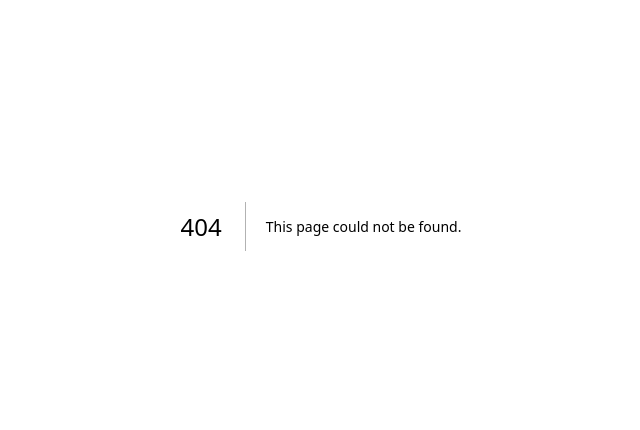
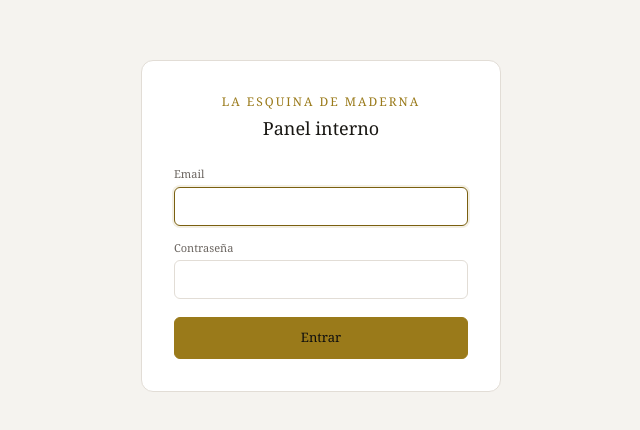
Before and after one commit to esquinamaderna/lem-crm, a Next.js app: page /login in a window 1280 px wide. Before the commit this address had no page. Shown: the part 174-604 px from the top of the page, without its empty margins (319-959 px from the left). Built offline with nearby package versions, Linux system fonts and the light colour scheme; no server answers.

Commit message:
Agregar login al CRM

```diff
--- a/src/app/(crm)/layout.tsx
+++ b/src/app/(crm)/layout.tsx
@@ -1,14 +1,15 @@
 import { Topbar } from '@/components/ui/Topbar'
+import { AuthGate } from '@/components/auth/AuthGate'
 import type { ReactNode } from 'react'
 
 export default function CRMLayout({ children }: { children: ReactNode }) {
   return (
-    <>
+    <AuthGate>
       <Topbar />
       <main style={{ padding: 'clamp(10px, 3vw, 20px)', maxWidth: '100vw', overflowX: 'hidden' }}>
         {children}
       </main>
       <div id="print-area" />
-    </>
+    </AuthGate>
   )
 }
--- /dev/null
+++ b/src/app/login/page.tsx
@@ -0,0 +1,56 @@
+'use client'
+import { useState, useEffect } from 'react'
+import { useRouter } from 'next/navigation'
+import { supabase } from '@/lib/supabase'
+
+export default function LoginPage() {
+  const [email, setEmail] = useState('')
+  const [pass, setPass] = useState('')
+  const [error, setError] = useState('')
+  const [cargando, setCargando] = useState(false)
+  const router = useRouter()
+
+  useEffect(() => {
+    supabase.auth.getSession().then(({ data }) => {
+      if (data.session) router.replace('/dashboard')
+    })
+  }, [router])
+
+  async function entrar(e: React.FormEvent) {
+    e.preventDefault()
+    setError('')
+    setCargando(true)
+    const { error } = await supabase.auth.signInWithPassword({ email, password: pass })
+    setCargando(false)
+    if (error) { setError('Usuario o contraseña incorrectos.'); return }
+    router.replace('/dashboard')
+  }
+
+  return (
+    <div style={{ minHeight: '100vh', display: 'flex', alignItems: 'center', justifyContent: 'center', background: 'var(--bg)', padding: 16 }}>
+      <form onSubmit={entrar} style={{ background: 'var(--card)', border: '1px solid var(--border)', borderRadius: 12, padding: 32, width: '100%', maxWidth: 360 }}>
+        <div style={{ fontSize: 12, letterSpacing: 2, color: 'var(--gold)', textTransform: 'uppercase', marginBottom: 4, textAlign: 'center' }}>La Esquina de Maderna</div>
+        <div style={{ fontSize: 18, marginBottom: 24, textAlign: 'center' }}>Panel interno</div>
+
+        <div style={{ marginBottom: 14 }}>
+          <label style={{ fontSize: 11, color: 'var(--muted)', display: 'block', marginBottom: 4 }}>Email</label>
+          <input type="email" value={email} onChange={e => setEmail(e.target.value)} required autoFocus />
+        </div>
+        <div style={{ marginBottom: 18 }}>
+          <label style={{ fontSize: 11, color: 'var(--muted)', display: 'block', marginBottom: 4 }}>Contraseña</label>
+          <input type="password" value={pass} onChange={e => setPass(e.target.value)} required />
+        </div>
+
+        {error && <div style={{ fontSize: 12, color: '#aa2020', marginBottom: 14 }}>{error}</div>}
+
+        <button type="submit" disabled={cargando} style={{
+          width: '100%', padding: '10px 12px', borderRadius: 6, border: '1px solid var(--gold)',
+          background: 'var(--gold)', color: '#0f0f0f', cursor: 'pointer', fontSize: 13,
+          fontFamily: 'Georgia,serif', opacity: cargando ? 0.6 : 1,
+        }}>
+          {cargando ? 'Entrando…' : 'Entrar'}
+        </button>
+      </form>
+    </div>
+  )
+}
--- /dev/null
+++ b/src/components/auth/AuthGate.tsx
@@ -0,0 +1,30 @@
+'use client'
+import { useEffect, useState } from 'react'
+import { useRouter } from 'next/navigation'
+import { supabase } from '@/lib/supabase'
+import type { Session } from '@supabase/supabase-js'
+
+export function AuthGate({ children }: { children: React.ReactNode }) {
+  const [session, setSession] = useState<Session | null | undefined>(undefined)
+  const router = useRouter()
+
+  useEffect(() => {
+    supabase.auth.getSession().then(({ data }) => {
+      setSession(data.session)
+      if (!data.session) router.replace('/login')
+    })
+    const { data: listener } = supabase.auth.onAuthStateChange((_event, s) => {
+      setSession(s)
+      if (!s) router.replace('/login')
+    })
+    return () => { listener.subscription.unsubscribe() }
+  }, [router])
+
+  if (session === undefined) {
+    return <div style={{ padding: 40, textAlign: 'center', color: 'var(--muted)', fontSize: 13 }}>Verificando acceso…</div>
+  }
+  if (!session) {
+    return <div style={{ padding: 40, textAlign: 'center', color: 'var(--muted)', fontSize: 13 }}>Redirigiendo al login…</div>
+  }
+  return <>{children}</>
+}
--- a/src/components/ui/Topbar.tsx
+++ b/src/components/ui/Topbar.tsx
@@ -1,8 +1,9 @@
 'use client'
 
 import Link from 'next/link'
-import { usePathname } from 'next/navigation'
+import { usePathname, useRouter } from 'next/navigation'
 import { useEffect, useState } from 'react'
+import { supabase } from '@/lib/supabase'
 
 const NAV_TRANSACCIONES = [
   { href: '/dashboard', label: 'Dashboard' },
@@ -27,8 +28,14 @@ const ALL_NAV = [...NAV_TRANSACCIONES, ...NAV_OPERACIONES]
 
 export function Topbar() {
   const path = usePathname()
+  const router = useRouter()
   const [clock, setClock] = useState('')
   const [menuOpen, setMenuOpen] = useState(false)
+
+  async function handleLogout() {
+    await supabase.auth.signOut()
+    router.replace('/login')
+  }
 
   useEffect(() => {
     const tick = () => {
@@ -94,6 +101,11 @@ export function Topbar() {
           {clock}
         </div>
 
+        <button onClick={handleLogout} className="desktop-logout" title="Cerrar sesión"
+          style={{ background: 'none', border: '1px solid #444', color: '#9e9890', borderRadius: 4, padding: '5px 10px', fontSize: 11, cursor: 'pointer', fontFamily: 'Georgia, serif', flexShrink: 0 }}>
+          Salir
+        </button>
+
         {/* Mobile: section label */}
         <div className="mobile-label" style={{ flex: 1, textAlign: 'center', fontSize: 12, color: '#c9a227', textTransform: 'uppercase', letterSpacing: 1 }}>
           {activeLabel}
@@ -137,6 +149,9 @@ export function Topbar() {
                 )
               })}
             </div>
+            <button onClick={handleLogout} style={{ width: '100%', marginTop: 10, padding: '9px 12px', borderRadius: 6, border: '1px solid #444', background: 'none', color: '#9e9890', fontSize: 12, cursor: 'pointer', fontFamily: 'Georgia,serif' }}>
+              Cerrar sesión
+            </button>
             <div style={{ fontSize: 11, color: '#555', textAlign: 'center', paddingTop: 8, borderTop: '1px solid #2a2520' }}>{clock}</div>
           </div>
         </>
@@ -146,6 +161,7 @@ export function Topbar() {
         .logo-short { display: none; }
         .desktop-nav { display: flex !important; }
         .desktop-clock { display: block !important; }
+        .desktop-logout { display: inline-block !important; }
         .mobile-label { display: none !important; }
         .hamburger { display: none !important; }
         @media (max-width: 1100px) {
@@ -155,6 +171,7 @@ export function Topbar() {
         @media (max-width: 1024px) {
           .desktop-nav { display: none !important; }
           .desktop-clock { display: none !important; }
+          .desktop-logout { display: none !important; }
           .mobile-label { display: block !important; }
           .hamburger { display: flex !important; }
         }
```
